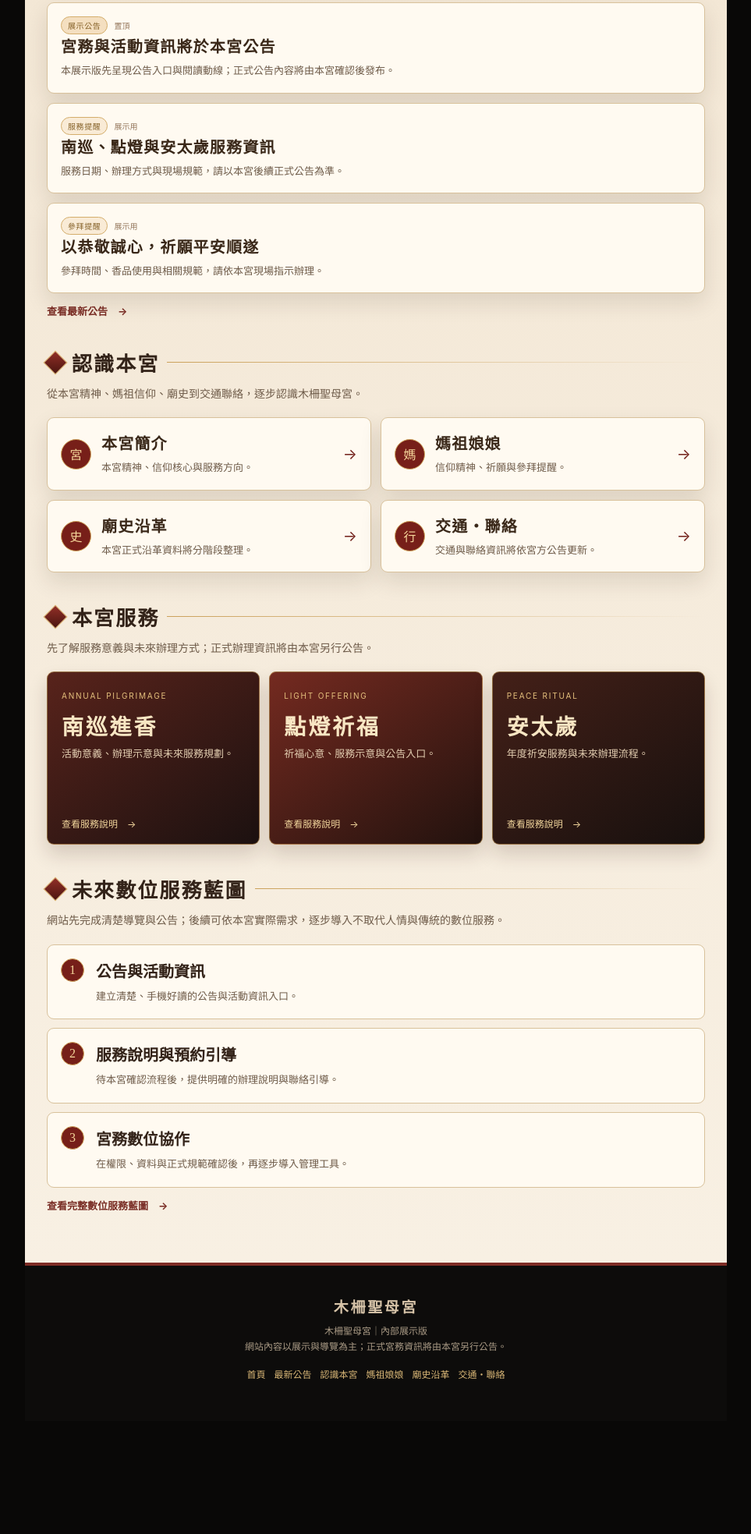
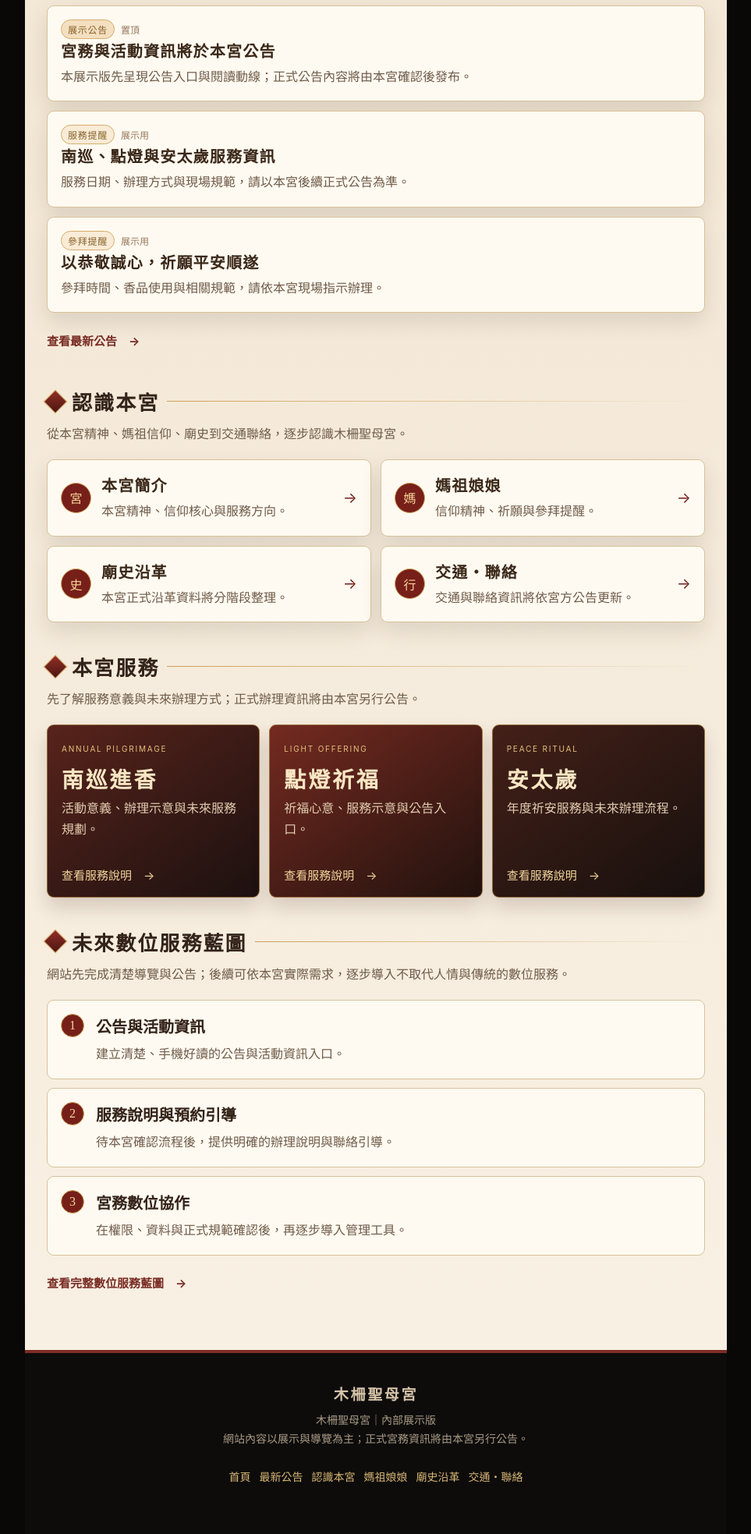
Before and after one commit to muzha-shengmu/muzha-shengmu-test, a plain HTML site: page display-v1/index.html in a window 1280 px wide. Shown: the part 684-2651 px from the top of the page at 78% size, without its empty margins (158-1121 px from the left). Before the commit the page ends 2506 px from the top, so only its background shows below. Drawn offline with Linux system fonts and the light colour scheme.

Commit message:
Improve display-v1 readability and touch targets

```diff
--- a/display-v1/styles.css
+++ b/display-v1/styles.css
@@ -12,11 +12,11 @@ a{color:inherit}
 .top{position:sticky;top:0;z-index:50;display:flex;align-items:center;justify-content:space-between;height:64px;padding:0 16px;background:rgba(18,16,14,.98);border-bottom:1px solid rgba(220,183,113,.42);box-shadow:0 3px 15px rgba(0,0,0,.16)}
 .brand{display:inline-flex;align-items:center;gap:8px;color:#f6e4bb;text-decoration:none;font-family:serif;font-weight:800;font-size:18px;letter-spacing:.13em;white-space:nowrap}
 .seal{display:grid;place-items:center;width:30px;height:30px;border:1px solid var(--gold2);border-radius:50%;background:radial-gradient(circle at 34% 26%,#bd4637,#591914 72%);font-family:serif;font-size:14px}
-.menu-button{display:inline-flex;align-items:center;gap:6px;border:1px solid rgba(224,190,125,.58);border-radius:5px;padding:8px 10px;background:#3c1713;color:#f3dfb0;font:inherit;font-size:12px;cursor:pointer}
+.menu-button{display:inline-flex;align-items:center;gap:6px;min-height:44px;border:1px solid rgba(224,190,125,.58);border-radius:5px;padding:8px 10px;background:#3c1713;color:#f3dfb0;font:inherit;font-size:15px;cursor:pointer}
 .menu-button:focus-visible,.nav a:focus-visible,.button:focus-visible{outline:3px solid #f5db9c;outline-offset:3px}
 .nav{display:none;position:absolute;top:64px;left:0;right:0;padding:12px 16px 16px;background:#17120f;border-bottom:1px solid rgba(220,183,113,.33);box-shadow:0 14px 22px rgba(0,0,0,.23)}
 .nav.open{display:grid;grid-template-columns:repeat(2,minmax(0,1fr));gap:8px}
-.nav a{padding:10px;border:1px solid rgba(218,184,117,.25);border-radius:5px;color:#e7d5ad;text-decoration:none;font-size:13px}
+.nav a{display:flex;align-items:center;min-height:44px;padding:10px;border:1px solid rgba(218,184,117,.25);border-radius:5px;color:#e7d5ad;text-decoration:none;font-size:15px}
 .nav a.active{border-color:#cba15b;background:rgba(131,42,32,.55);color:#fff0cf}
 .hero{position:relative;isolation:isolate;min-height:500px;display:flex;align-items:flex-end;overflow:hidden;background:#3d2b20}
 .hero::before{content:"";position:absolute;inset:0;background-image:url("assets/hero.png");background-size:cover;background-position:78% center;filter:brightness(.83) contrast(1.07) saturate(.94);z-index:-2}
@@ -28,7 +28,7 @@ a{color:inherit}
 .hero-copy h1{margin:10px 0 0;font-family:serif;font-size:clamp(37px,9vw,57px);letter-spacing:.16em;line-height:1.12}
 .hero-copy p{margin:13px 0 0;font-size:16px;line-height:1.75;letter-spacing:.06em}
 .hero-actions{display:flex;flex-wrap:wrap;gap:9px;margin-top:24px}
-.button{display:inline-flex;justify-content:center;align-items:center;min-height:42px;padding:10px 14px;border:1px solid rgba(246,221,169,.72);border-radius:4px;background:rgba(78,25,21,.47);color:#fff0cd;text-decoration:none;font-size:13px}
+.button{display:inline-flex;justify-content:center;align-items:center;min-height:44px;padding:10px 14px;border:1px solid rgba(246,221,169,.72);border-radius:4px;background:rgba(78,25,21,.47);color:#fff0cd;text-decoration:none;font-size:15px}
 .button.secondary{background:rgba(19,16,14,.52)}
 .main{padding:30px 16px 60px;background:linear-gradient(180deg,#21170f 0,#f3e7d5 5%,var(--paper) 100%)}
 .section{margin-top:38px}
@@ -36,48 +36,48 @@ a{color:inherit}
 .heading{display:flex;align-items:center;gap:10px;margin:0 0 9px;font-family:serif;font-size:26px;letter-spacing:.08em;color:var(--ink)}
 .heading::before{content:"";width:20px;height:20px;flex:0 0 auto;transform:rotate(45deg);border:1px solid #d8af69;background:linear-gradient(135deg,#922f27,#4b1510)}
 .heading::after{content:"";height:1px;flex:1;background:linear-gradient(90deg,var(--gold),transparent)}
-.sub{margin:0 0 18px;color:var(--ink2);font-size:14px;line-height:1.8}
+.sub{margin:0 0 18px;color:var(--ink2);font-size:16px;line-height:1.8}
 .grid{display:grid;gap:12px}
 .about-card,.post,.panel,.link-card{display:block;padding:17px;border:1px solid var(--line);border-radius:9px;background:#fffaf1;box-shadow:var(--shadow);text-decoration:none}
 .about-card{display:flex;align-items:center;gap:13px}
 .mark{display:grid;place-items:center;flex:0 0 auto;width:39px;height:39px;border:1px solid #d1a65d;border-radius:50%;background:#771f19;color:#f5d79b;font-family:serif}
-.about-card h3,.post h3,.link-card h3{margin:0;font-family:serif;font-size:20px;letter-spacing:.06em;color:#3a2819}
-.about-card p,.post p,.link-card p,.panel p{margin:6px 0 0;color:var(--ink2);font-size:13px;line-height:1.72}
+.about-card h3,.post h3,.panel h3,.link-card h3{margin:0;font-family:serif;font-size:20px;letter-spacing:.06em;color:#3a2819}
+.about-card p,.post p,.link-card p,.panel p{margin:6px 0 0;color:var(--ink2);font-size:16px;line-height:1.72}
 .arrow{margin-left:auto;color:var(--red);font-size:19px}
-.badge{display:inline-block;padding:3px 8px;border:1px solid #d4ad6b;border-radius:999px;background:#f9ebd6;color:#866229;font-size:10px;letter-spacing:.06em}
+.badge{display:inline-block;padding:3px 8px;border:1px solid #d4ad6b;border-radius:999px;background:#f9ebd6;color:#866229;font-size:12px;letter-spacing:.06em}
 .badge.pinned{background:#f4dfc0}
-.post .date{margin-left:8px;color:#94775c;font-size:10px}
-.all-link{display:inline-block;margin-top:13px;color:#792d25;text-decoration:none;font-size:13px;font-weight:700}
+.post .date{margin-left:8px;color:#94775c;font-size:12px}
+.all-link{display:inline-flex;align-items:center;min-height:44px;margin-top:13px;color:#792d25;text-decoration:none;font-size:15px;font-weight:700}
 .service{display:flex;min-height:168px;flex-direction:column;justify-content:space-between;padding:18px;border:1px solid rgba(203,161,91,.62);border-radius:9px;background:linear-gradient(145deg,#58231b,#1c1110);color:#f8e6c3;text-decoration:none;box-shadow:0 13px 25px rgba(47,18,14,.16)}
 .service:nth-child(2){background:linear-gradient(145deg,#742a20,#22120e)}
 .service:nth-child(3){background:linear-gradient(145deg,#442018,#17100e)}
 .service small{color:#e5c07d;font-size:10px;letter-spacing:.18em}
 .service h2{margin:10px 0 5px;font-family:serif;font-size:28px;letter-spacing:.1em}
-.service p{margin:0;color:#e2cdb0;font-size:13px;line-height:1.7}
-.service span{margin-top:15px;color:#f2d69d;font-size:12px}
+.service p{margin:0;color:#e2cdb0;font-size:16px;line-height:1.7}
+.service span{margin-top:15px;color:#f2d69d;font-size:15px}
 .roadmap{display:grid;gap:11px}
 .roadmap-step{position:relative;padding:18px 18px 18px 62px;border:1px solid var(--line);border-radius:9px;background:#fffaf1}
 .step-no{position:absolute;top:17px;left:17px;display:grid;place-items:center;width:30px;height:30px;border-radius:50%;background:#761f19;color:#f5d79b;border:1px solid #d1a65d;font-family:serif}
 .roadmap-step h3{margin:0;font-family:serif;font-size:20px}
-.roadmap-step p{margin:7px 0 0;color:var(--ink2);font-size:13px;line-height:1.75}
+.roadmap-step p{margin:7px 0 0;color:var(--ink2);font-size:16px;line-height:1.75}
 .page-hero{position:relative;min-height:330px;display:flex;align-items:flex-end;isolation:isolate;overflow:hidden;background:#36251d}
 .page-hero::before{content:"";position:absolute;inset:0;background-image:url("assets/hero.png");background-size:cover;background-position:78% center;filter:brightness(.44) contrast(1.1) saturate(.84);z-index:-2}
 .page-hero::after{content:"";position:absolute;inset:0;background:radial-gradient(circle at 48% 32%,rgba(228,186,101,.18),transparent 29%),linear-gradient(90deg,rgba(8,7,6,.78),rgba(8,7,6,.24) 55%,rgba(8,7,6,.08)),linear-gradient(180deg,rgba(7,6,5,.02),rgba(7,6,5,.76));z-index:-1}
 .page-hero .hero-copy{padding-bottom:38px}
 .callout{padding:20px;border-left:4px solid var(--red);border-radius:8px;background:#f0e1ca;color:#685644}
 .callout strong{display:block;color:#3d2b1a;font-family:serif;font-size:19px}
-.callout p{margin:8px 0 0;font-size:13px;line-height:1.85}
+.callout p{margin:8px 0 0;font-size:16px;line-height:1.85}
 .dark-panel{padding:21px;border:1px solid rgba(208,164,90,.7);border-radius:9px;background:linear-gradient(145deg,#75251e,#26110e);color:#f4dfb4}
 .dark-panel h2,.dark-panel h3{margin:7px 0 0;font-family:serif;letter-spacing:.1em}
 .dark-panel p{color:#ecdbba}
 .list{display:grid;gap:10px;padding:0;margin:0;list-style:none}
-.list li{padding:15px 16px;border:1px solid var(--line);border-radius:8px;background:#fffaf1;color:#594633;font-size:14px;line-height:1.7}
+.list li{padding:15px 16px;border:1px solid var(--line);border-radius:8px;background:#fffaf1;color:#594633;font-size:16px;line-height:1.7}
 .list strong{display:block;color:#392717;font-family:serif;font-size:17px}
 .footer{padding:38px 16px 52px;border-top:4px solid #7e2d26;background:#0d0c0b;color:#d7c4a9;text-align:center}
 .footer b{font-family:serif;font-size:19px;letter-spacing:.14em}
-.footer p{margin:9px auto 0;max-width:560px;color:#a99a85;font-size:12px;line-height:1.7}
+.footer p{margin:9px auto 0;max-width:560px;color:#a99a85;font-size:14px;line-height:1.7}
 .footer nav{display:flex;justify-content:center;flex-wrap:wrap;gap:11px;margin-top:15px}
-.footer nav a{color:#d9b777;text-decoration:none;font-size:12px}
+.footer nav a{display:inline-flex;align-items:center;justify-content:center;min-height:44px;color:#d9b777;text-decoration:none;font-size:14px}
 @media (min-width:640px){
   .top{padding:0 28px}.nav{top:64px;padding-left:28px;padding-right:28px}.nav.open{grid-template-columns:repeat(5,minmax(0,1fr))}
   .main{padding:34px 28px 64px}.hero-copy{padding-left:34px;padding-bottom:58px}.page-hero .hero-copy{padding-left:34px}
```
